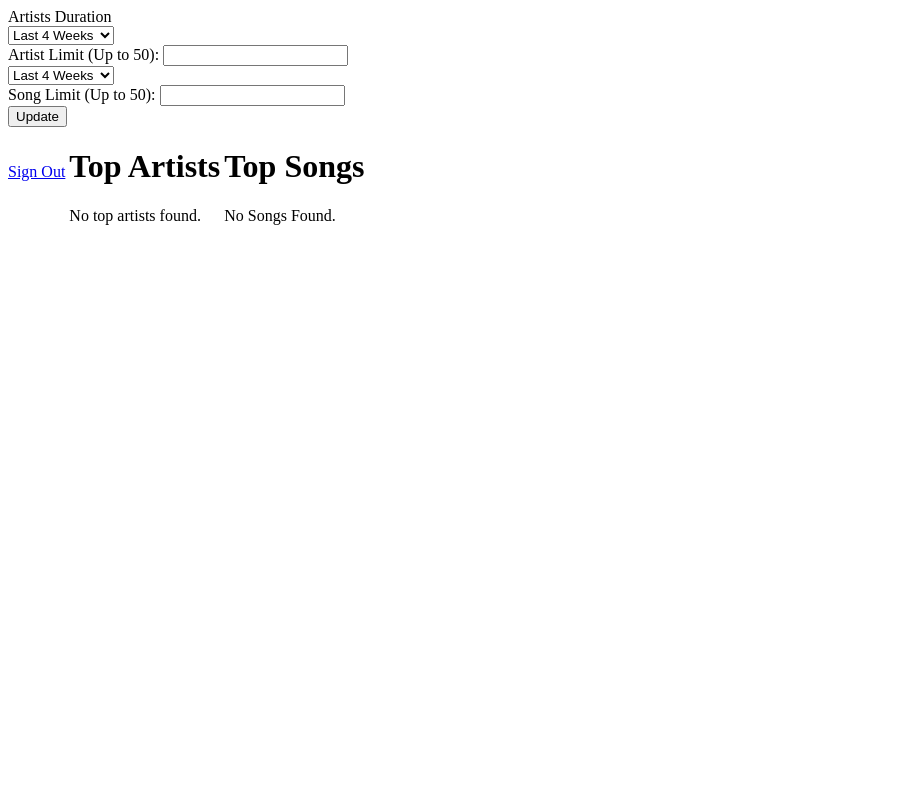
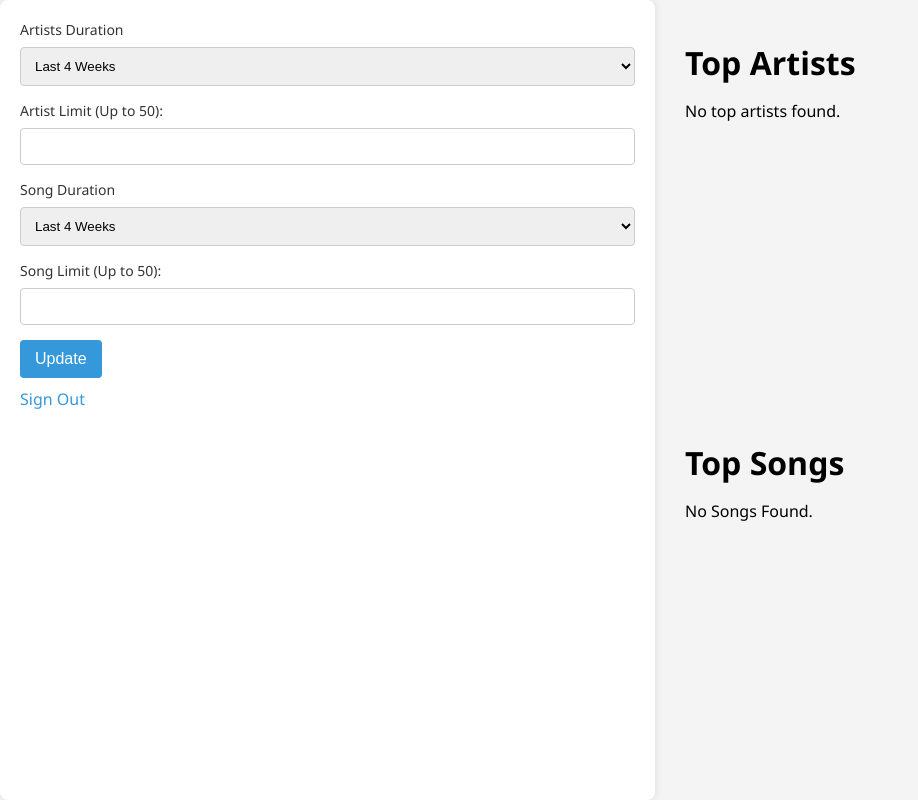
Before and after one commit to bxnto/statify, a Flask app: template templates/artists.html in a window 1280 px wide. Shown: the whole page, without its empty margins (0-918 px from the left). Run offline with Flask 3, Linux system fonts and the light colour scheme; the template is opened without the code that fills it, so the values that code supplies are empty.

Commit message:
style changes

```diff
--- a/app.py
+++ b/app.py
@@ -35,7 +35,7 @@ def index():
     if not auth_manager.validate_token(cache_handler.get_cached_token()):
         # Step 1. Display sign-in link when no token
         auth_url = auth_manager.get_authorize_url()
-        return f'<h2><a href="{auth_url}">Sign in</a></h2>'
+        return render_template("index.html", auth_url = auth_url)
 
     # Step 3. Signed in, display data
     return redirect(url_for('data'))
--- a/static/css/styles.css
+++ b/static/css/styles.css
@@ -1,3 +1,128 @@
-div {
-    display:inline-table;
+body {
+    font-family: 'Segoe UI', Tahoma, Geneva, Verdana, sans-serif;
+    background-color: #f4f4f4;
+    margin: 0;
+    padding: 0;
 }
+
+.container {
+    display: flex;
+    height: 100vh;
+}
+
+.left-side,
+.right-side {
+    flex: 1;
+    overflow: auto;
+}
+
+.left-side {
+    background-color: #fff;
+    border-radius: 8px;
+    box-shadow: 0 0 10px rgba(0, 0, 0, 0.1);
+    padding: 20px;
+    margin-right: 10px; /* Adjust margin as needed */
+}
+
+.right-side {
+    display: flex;
+    flex-direction: column;
+}
+
+form label {
+    display: block;
+    margin-bottom: 8px;
+    color: #333;
+    font-size: 14px;
+}
+
+form input,
+form select {
+    width: 100%;
+    padding: 10px;
+    border: 1px solid #ccc;
+    border-radius: 4px;
+    box-sizing: border-box;
+    margin-bottom: 15px;
+}
+
+form button {
+    background-color: #3498db;
+    color: #fff;
+    padding: 10px 15px;
+    border: none;
+    border-radius: 4px;
+    cursor: pointer;
+    font-size: 16px;
+}
+
+form button:hover {
+    background-color: #2980b9;
+}
+
+a {
+    display: block;
+    margin-top: 10px;
+    text-decoration: none;
+    color: #3498db;
+}
+
+#artists,
+#songs {
+    flex: 1;
+    padding: 20px;
+}
+
+#artists h1,
+#songs h1 {
+    margin-bottom: 10px;
+}
+
+#artists ol,
+#songs ol {
+    list-style: none;
+    padding: 0;
+    margin: 0;
+}
+
+#artists li,
+#songs li {
+    margin-bottom: 20px;
+}
+
+#artists img,
+#songs img {
+    width: 100px;
+    height: 100px;
+    object-fit: cover;
+    border-radius: 4px;
+}
+
+
+#content{
+    display: flex;
+    flex-direction: column;
+    justify-content: center;
+    align-items: center;
+    height: 100vh;
+}
+
+.login-button {
+    display: flex;
+    align-items: center;
+    justify-content: center;
+    text-align: center;
+    background-color: rgb(54, 54, 54);
+    color: rgb(255, 255, 255);
+    font-family: Roboto, sans-serif;
+    font-size: 16px;
+    font-weight: 700;
+    text-decoration: none;
+    padding: 10px 20px;
+    border-radius: 290486px;
+}
+
+.logo {
+    width: 30px;
+    margin-right: 10px;
+}
--- a/templates/artists.html
+++ b/templates/artists.html
@@ -6,32 +6,45 @@
     <link rel="stylesheet" href="{{url_for('static', filename='css/styles.css')}}">
 </head>
 <body>
+    <div class="container">
+        <div class="left-side">
         <form id='parameters' method="GET" action="{{ url_for('data', artistRange='', artistLimit='', songRange='', songLimit='') }}">
+            <div class="form-group">
                 <label for="artistDuration">Artists Duration</label>
-        <br>
                 <select name="artistDuration" id="artistRange">
                     <option value="short_term">Last 4 Weeks</option>
                     <option value="medium_term">Last 6 Months</option>
                     <option value="long_term">All Time</option>
                 </select>
-        <br>
+            </div>
+
+            <div class="form-group">
                 <label for="artistAmount">Artist Limit (Up to 50): </label>
                 <input type="number" id="artistAmount" name="artistAmount">
-        <br>
+            </div>
+
+            <div class="form-group">
+                <label for="songDuration">Song Duration</label>
                 <select name="songDuration" id="songRange">
                     <option value="short_term">Last 4 Weeks</option>
                     <option value="medium_term">Last 6 Months</option>
                     <option value="long_term">All Time</option>
                 </select>
-        <br>
+            </div>
+
+            <div class="form-group">
                 <label for="songAmount">Song Limit (Up to 50): </label>
                 <input type="number" id="songAmount" name="songAmount">
-        <br>
+            </div>
+
             <button type="submit">Update</button>
         </form>
         <a href="{{url_for('sign_out')}}">Sign Out</a>
+        </div>
 
+        <div class="right-side">
             <div id="artists">
+
                 <h1>Top Artists</h1>
                 {% if artists %}
                     <ol>
@@ -57,7 +70,7 @@
                     <ol>
                         {% for song in songs %}
                             <li>
-                <a href="{{song.link}}""><strong>{{ song.name }} - {{song.artist}}</strong></a><br>
+                                <a href="{{song.link}}"><strong>{{ song.name }} - {{song.artist}}</strong></a><br>
                                 {% if song.cover %}
                                     <img src="{{ song.cover }}" alt="{{ song.name }}" width="100" height="100">
                                 {% else %}
@@ -70,15 +83,14 @@
                     <p>No Songs Found.</p>
                 {% endif %}
             </div>
+        </div>
+    </div>
 
     <script>
         var defaultUrl = `{{ url_for('data') }}?artistRange=medium_term&artistLimit=10&songRange=medium_term&songLimit=10`;
         history.replaceState({}, document.title, defaultUrl)
 
-
-
         $(document).ready(function() {
-
             var urlParams = new URLSearchParams(window.location.search);
 
             // Set the current values as placeholders in the form fields
@@ -101,7 +113,6 @@
                 window.location.href = url;
             });
         });
-
     </script>
 </body>
 </html>
```
Also changed, not shown: templates/index.html (+6 -2 lines), static/spotifyicon.png (added), 2 other files. Lines whose indentation alone changed are shown as unchanged.
